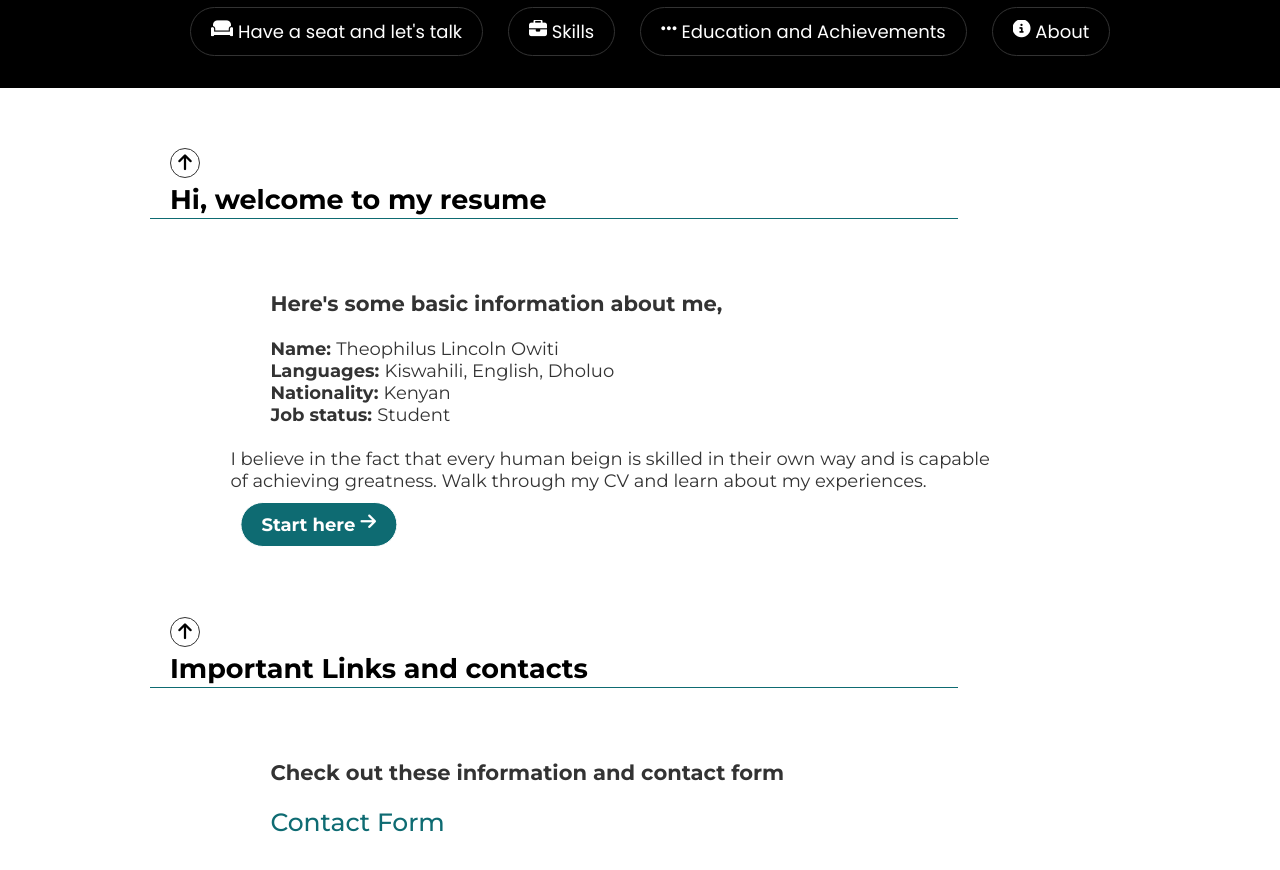
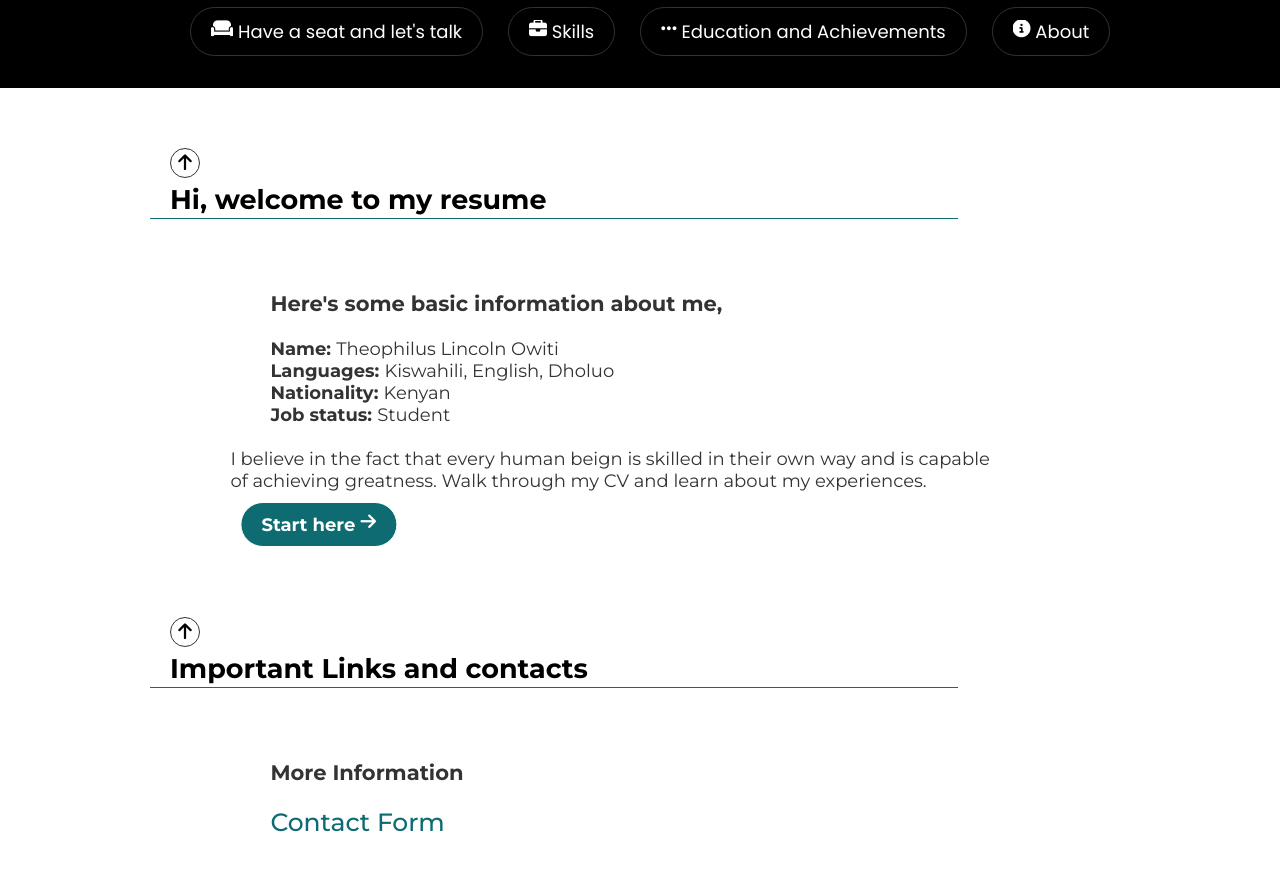
Before and after one commit to tiprock-network/SATechnicalOnboarding, a plain HTML site: page src/index.html in a window 1280 px wide. Shown: the part 142-1012 px from the top of the page. Drawn offline with Linux system fonts and the light colour scheme; a script that the page names is missing.

Commit message:
deployfixes

```diff
--- a/src/index.html
+++ b/src/index.html
@@ -74,7 +74,7 @@
 
 
         <br>
-        <h3>Check out these information and contact form</h3>
+        <h3>More Information</h3>
         <br>
 
         <a href="https://formkeep.com/p/0e387f474302aeda397f63839fd5a5b7?guest=1">Contact Form</a>
```
